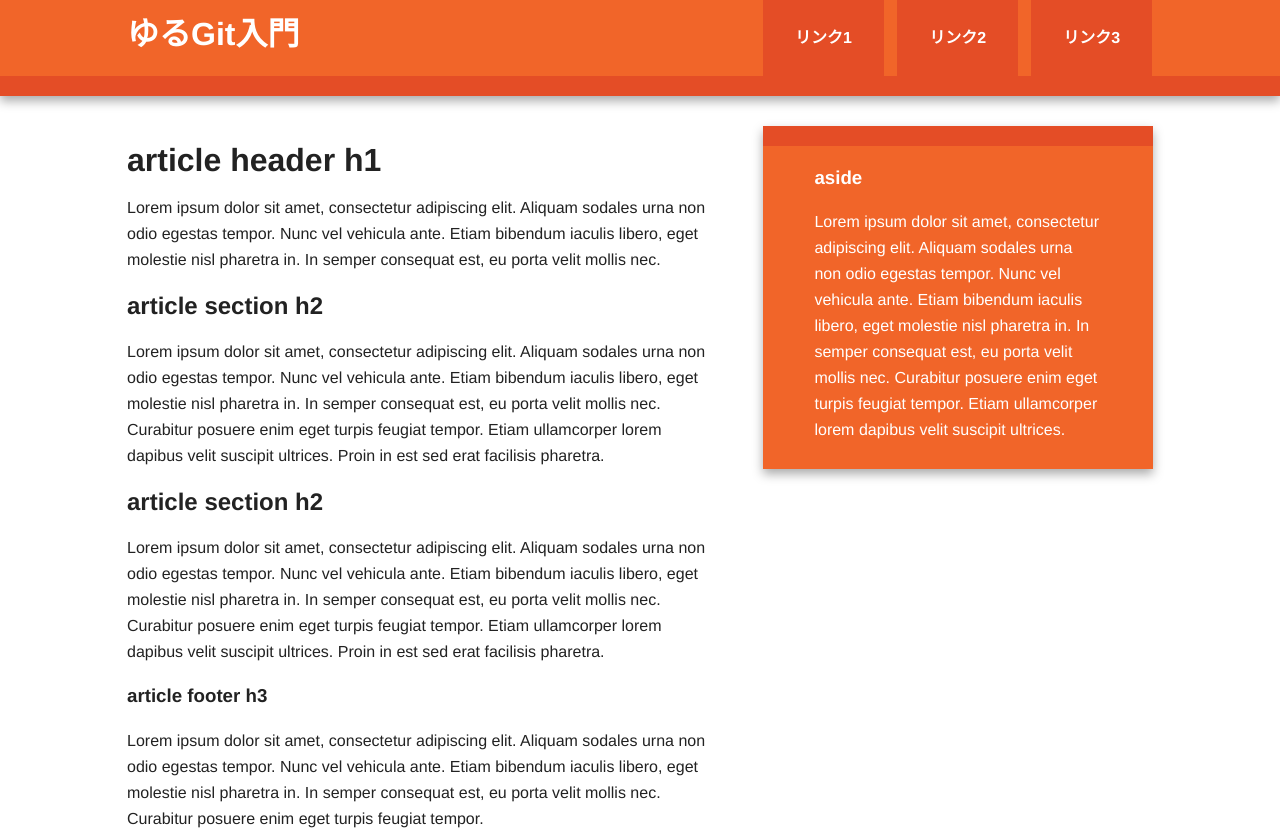
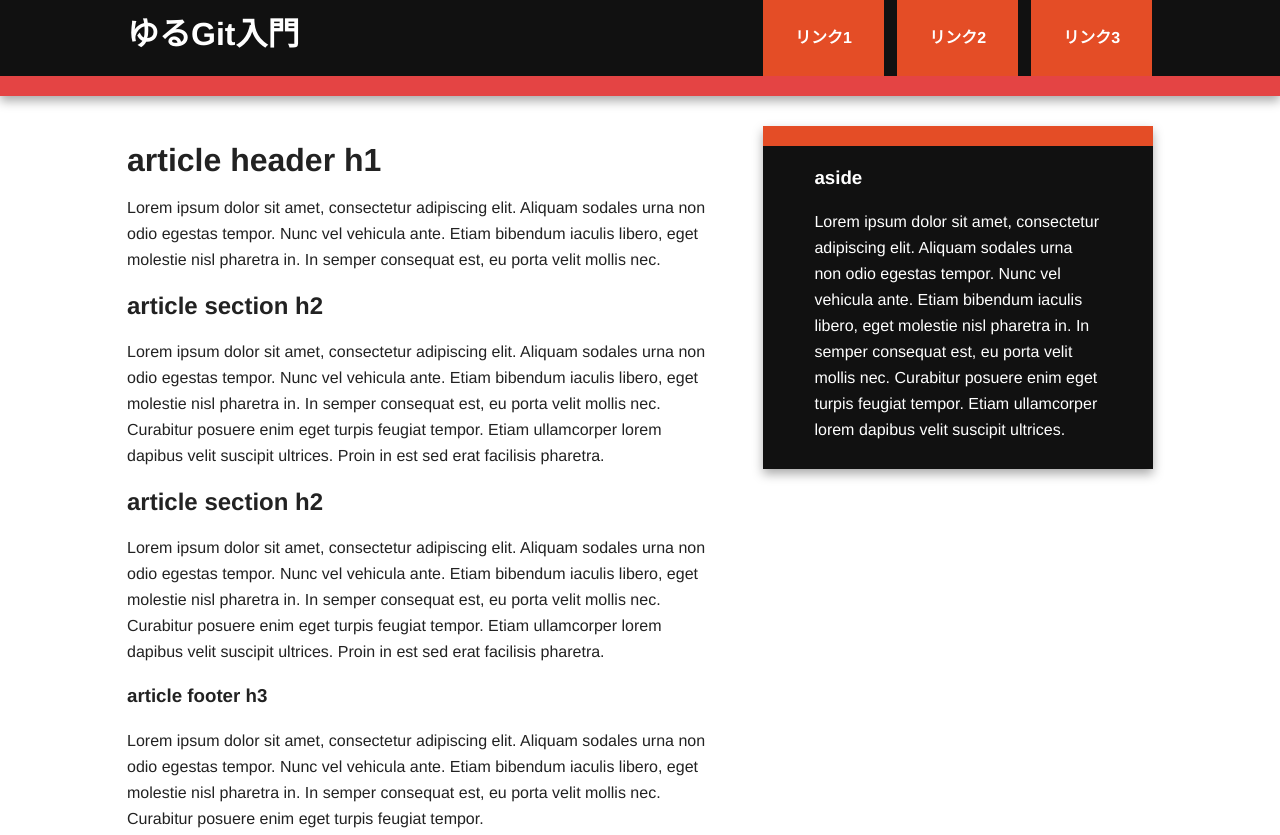
Before and after one commit to tam-shiraishi/yurugit, a plain HTML site: page index.html in a window 1280 px wide. Shown: the top 835 px of the page. Drawn offline with nearby package versions, Linux system fonts and the light colour scheme.

Commit message:
css black

```diff
--- a/css/main.css
+++ b/css/main.css
@@ -74,7 +74,7 @@ body {
    =================== */
 
 .header-container {
-    border-bottom: 20px solid #e44d26;
+    border-bottom: 20px solid #E44444;
 }
 
 .footer-container,
@@ -85,7 +85,7 @@ body {
 .header-container,
 .footer-container,
 .main aside {
-    background: #f16529;
+    background: #111111;
 }
 
 .title {
```
